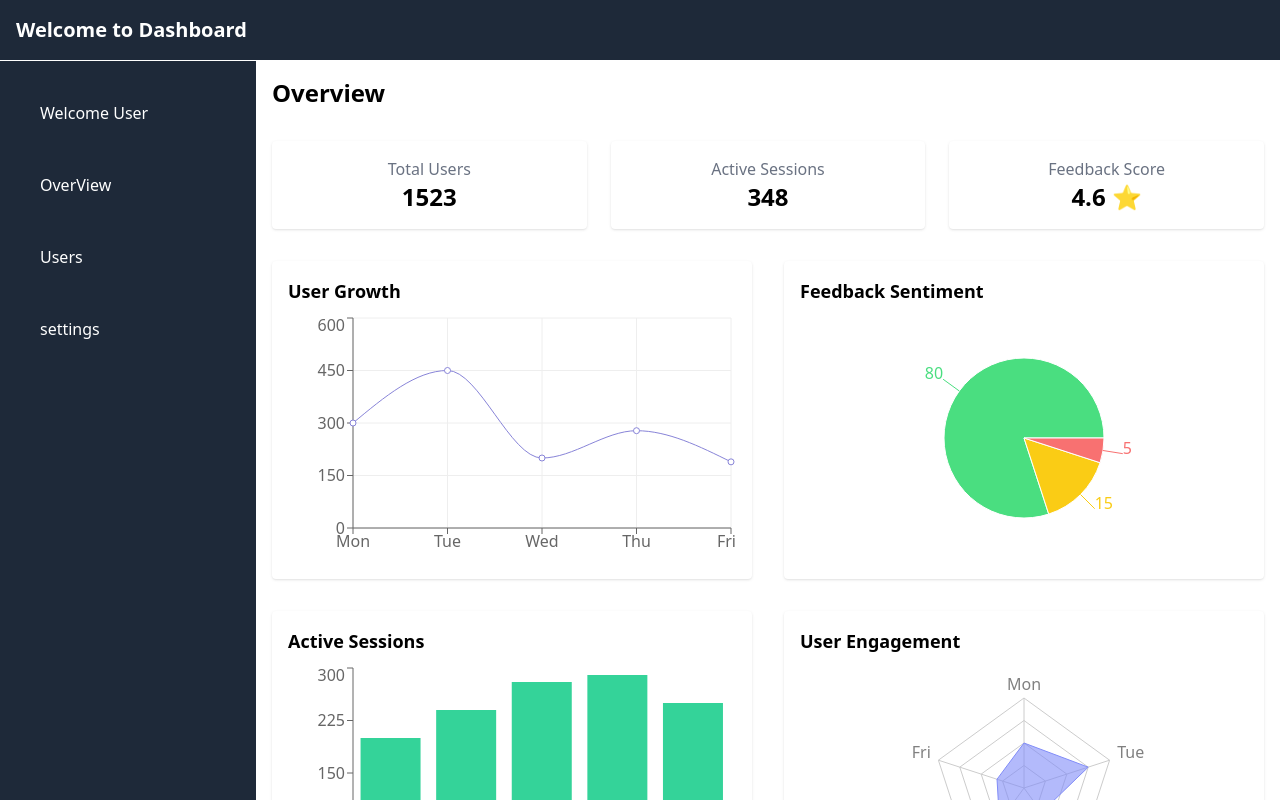
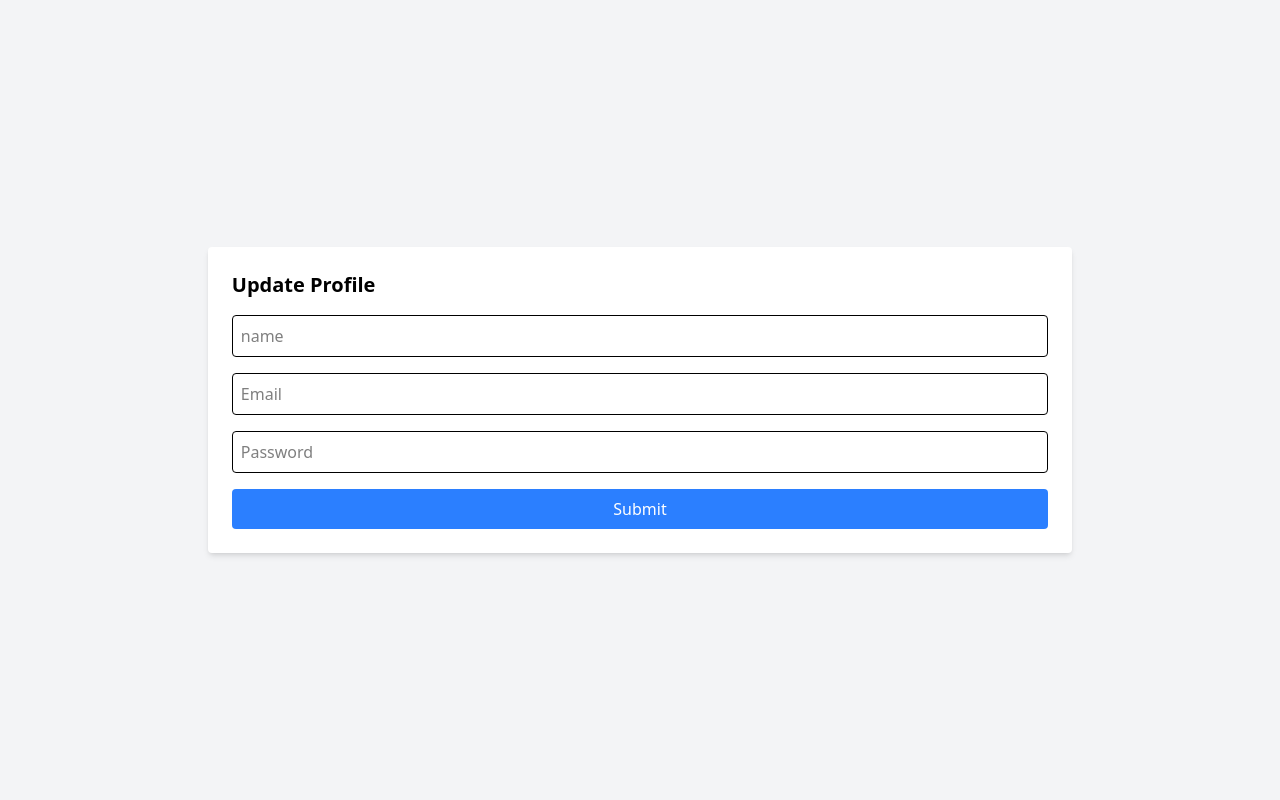
Before and after one commit to Vyshnav-Tv/Dashboard-app, a React (Vite) app: page / in a window 1280 px wide. Shown: the top 800 px of the page. Built offline with nearby package versions, Linux system fonts and the light colour scheme.

Commit message:
added toast feature and setting page

```diff
--- a/package.json
+++ b/package.json
@@ -13,7 +13,9 @@
     "@tailwindcss/vite": "^4.1.5",
     "react": "^19.0.0",
     "react-dom": "^19.0.0",
-    "react-router-dom": "^7.5.3",
+    "react-router": "^6.30.0",
+    "react-router-dom": "^6.30.0",
+    "react-toastify": "^11.0.5",
     "recharts": "^2.15.3",
     "tailwindcss": "^4.1.5"
   },
--- a/src/App.jsx
+++ b/src/App.jsx
@@ -4,14 +4,15 @@ import LoginPage from './components/Login'
 import SideBar from './components/SideBar'
 import Overview from './components/OverViewPage'
 import DashLayout from './components/DashLayout'
+import Settings from './components/Settings'
 
 function App() {
 
 
   return (
     <>
-   <DashLayout/>
-   </>
+   {/* <DashLayout/> */}
+   <Settings/></>
   )
 }
 
--- a/src/components/Header.jsx
+++ b/src/components/Header.jsx
@@ -2,7 +2,7 @@ import React from 'react'
 
 function Header() {
   return (
-    <div className="flex justify-between items-center p-4 bg-gray-800 h-24 border-b text-white">
+    <div className="flex justify-between items-center p-4 bg-gray-800 h-30 border-b text-white">
     <h1 className="text-xl font-semibold">Welcome to Dashboard</h1>
 
   </div>
--- a/src/components/Login.jsx
+++ b/src/components/Login.jsx
@@ -2,20 +2,27 @@ import React from 'react'
 
 function LoginPage() {
   return (
-    <div className="  h-screen flex flex-col items-center justify-center pt-5 items-center justify-center bg-red outline-2 outline-blue-500/100 text-left bg-gray-200 ">
-<p className=' text-xl font-bold font-sans   '  > Login</p>
 
-        <div className=' rounded-lg space-y-4 w-[500px]  '>
-            <label className='text-xl  font-sans'>email</label>
-        <input className= 'flex h-10 w-full rounded-md border border-gray-700/50 bg-transparent px-2 pt-2' type='email'placeholder='abcd@gmail.com'/>
-        <label className='text-xl  font-sans'>password</label>
-        <input className= 'flex h-10 w-full rounded-md border border-gray-700/50 bg-transparent px-2 pt-2' type='password' placeholder='12345566'/>
-       <div className='flex justify-center-safe pt-3 pb-2'>
-       <button className='rounded bg-blue-500 px-4 py-2 font-bold text-white hover:bg-blue-700'>Submit</button>
+    <div>
+        <div className="min-h-screen flex items-center justify-center bg-gray-100">
+          <form  className="bg-white p-6 rounded shadow-md">
+            <h2 className="text-xl font-bold mb-4">Login</h2>
+            <input
+              type="email"
+              placeholder="Email"
 
-        </div>
-        </div>
-  </div>
+              className="w-full p-2 border rounded mb-4"
+            />
+            <input
+              type="password"
+              placeholder="Password"
+
+              className="w-full p-2 border rounded mb-4"
+            />
+            <button type="submit" className="w-full bg-blue-500 hover:bg-blue-700 text-white p-2 rounded">Submit</button>
+          </form>
+    </div>
+    </div>
   )
 }
 
--- /dev/null
+++ b/src/components/Settings.jsx
@@ -0,0 +1,62 @@
+
+import  { useState } from 'react';
+import { ToastContainer, toast } from 'react-toastify';
+import 'react-toastify/dist/ReactToastify.css';
+
+function Settings() {
+    const [name, setName] = useState('');
+    const [email, setEmail] = useState('');
+    const [password, setPassword] = useState('');
+
+    const handleSubmit = (e) => {
+      e.preventDefault();
+
+
+      if (!email || !password||!name) {
+        toast.error("Please fill in all fields!");
+        return;
+      }
+
+
+      toast.success("Form submitted successfully!");
+    };
+
+  return (
+
+    <div>
+        <div className="min-h-screen flex items-center justify-center bg-gray-100">
+          <form onSubmit={handleSubmit} className="bg-white p-6 rounded shadow-md">
+            <h2 className="text-xl font-bold mb-4">Update Profile</h2>
+            <input
+              type="name"
+              placeholder="name"
+              value={name}
+              onChange={(e) => setName(e.target.value)}
+              className="w-full p-2 border rounded mb-4"
+            />
+            <input
+              type="email"
+              placeholder="Email"
+              value={email}
+              onChange={(e) => setEmail(e.target.value)}
+              className="w-full p-2 border rounded mb-4"
+            />
+            <input
+              type="password"
+              placeholder="Password"
+              value={password}
+              onChange={(e) => setPassword(e.target.value)}
+              className="w-full p-2 border rounded mb-4"
+            />
+            <button type="submit" className="w-full bg-blue-500 text-white p-2 rounded">Submit</button>
+          </form>
+
+
+          <ToastContainer position="top-right" autoClose={3000} />
+        </div></div>
+
+    )
+
+}
+
+export default Settings
```
Also changed, not shown: 1 other file (tests, documents, lock files or other folders).
